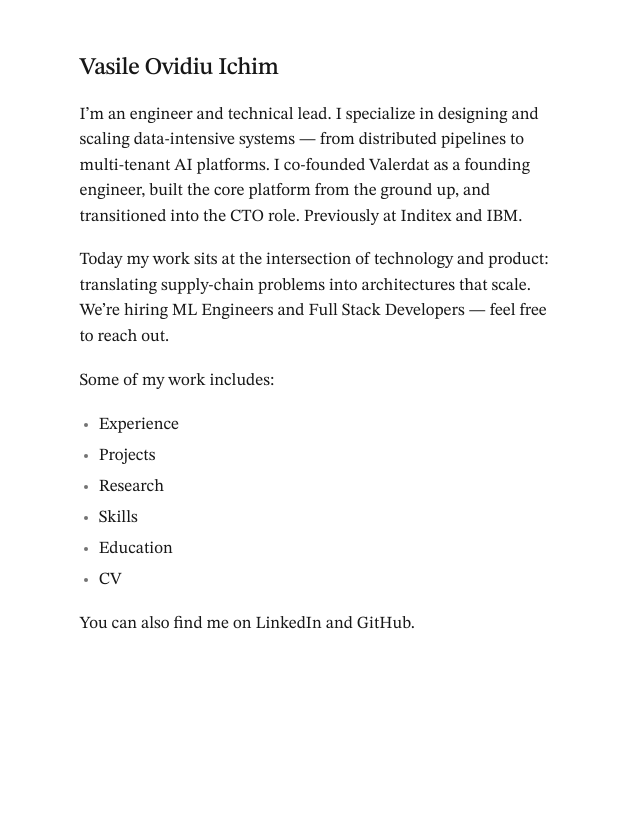
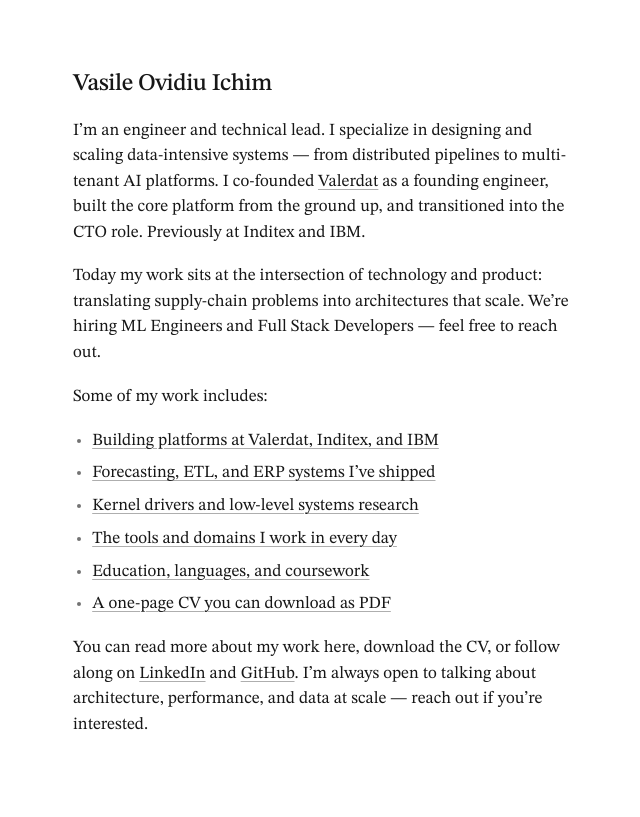
Before and after one commit to zabbix-byte/cv, a Django app: page / in a window 1280 px wide. Shown: the whole page, without its empty margins (319-959 px from the left). Before the commit the page ends 629 px from the top, so only its background shows below. Run offline with Django 5.2, Linux system fonts and the light colour scheme.

Commit message:
feat: Revise homepage content and enhance CSS styles for improved readability and design
- Updated homepage links to provide more descriptive text for better context.
- Adjusted CSS styles for links and page layout, including new text decoration properties for improved visual hierarchy.
- Increased padding and margin values for a more spacious layout and better user experience.
- Enhanced overall styling consistency across sections, including byline and section list links.

```diff
--- a/static/css/style.css
+++ b/static/css/style.css
@@ -32,8 +32,8 @@
   --surface: #fafafa;
   --ring: #a1a1a1;
   --code-bg: #1a1b26;
-  --measure: 65ch;
-  --page-pad: clamp(1.25rem, 4vw, 2rem);
+  --measure: 36rem;
+  --page-pad: clamp(1.25rem, 5vw, 2.5rem);
   --font: "STIX Two Text", Georgia, "Times New Roman", serif;
   --mono: ui-monospace, SFMono-Regular, Menlo, Consolas, monospace;
 }
@@ -77,13 +77,14 @@ body {
 
 a {
   color: inherit;
-  text-decoration: none;
+  text-decoration: underline;
+  text-decoration-thickness: 1px;
+  text-underline-offset: 3px;
+  text-decoration-color: color-mix(in srgb, var(--fg) 35%, transparent);
 }
 
 a:hover {
-  text-decoration: underline;
-  text-underline-offset: 3px;
-  text-decoration-thickness: 1px;
+  text-decoration-color: var(--fg);
 }
 
 a:focus-visible {
@@ -137,9 +138,12 @@ a:focus-visible {
 
 /* —— Page —— */
 .page {
+  width: 100%;
   max-width: var(--measure);
-  margin: 0 auto;
-  padding: 3.5rem var(--page-pad) 5rem;
+  margin-left: auto;
+  margin-right: auto;
+  padding: 4.5rem var(--page-pad) 5rem;
+  box-sizing: border-box;
 }
 
 .page h1 {
@@ -178,13 +182,15 @@ a:focus-visible {
 
 .byline a {
   color: var(--muted);
-  text-decoration: none;
+  text-decoration: underline;
+  text-decoration-thickness: 1px;
+  text-underline-offset: 3px;
+  text-decoration-color: color-mix(in srgb, var(--muted) 50%, transparent);
 }
 
 .byline a:hover {
   color: var(--fg);
-  text-decoration: underline;
-  text-underline-offset: 3px;
+  text-decoration-color: var(--fg);
 }
 
 .page p {
@@ -233,16 +239,18 @@ a:focus-visible {
 }
 
 .section-list li {
-  margin: 0 0 0.35rem;
+  margin: 0 0 0.45rem;
 }
 
 .section-list a {
-  text-decoration: none;
+  text-decoration: underline;
+  text-decoration-thickness: 1px;
+  text-underline-offset: 3px;
+  text-decoration-color: color-mix(in srgb, var(--fg) 35%, transparent);
 }
 
 .section-list a:hover {
-  text-decoration: underline;
-  text-underline-offset: 3px;
+  text-decoration-color: var(--fg);
 }
 
 /* —— Experience / roles —— */
--- a/templates/pages/home.html
+++ b/templates/pages/home.html
@@ -17,19 +17,20 @@
 
   <p>Some of my work includes:</p>
   <ul class="section-list">
-    <li><a href="{% url 'experience' %}">Experience</a></li>
-    <li><a href="{% url 'projects' %}">Projects</a></li>
-    <li><a href="{% url 'research' %}">Research</a></li>
-    <li><a href="{% url 'skills' %}">Skills</a></li>
-    <li><a href="{% url 'education' %}">Education</a></li>
-    <li><a href="{% url 'download_cv_pdf' %}">CV</a></li>
+    <li><a href="{% url 'experience' %}">Building platforms at Valerdat, Inditex, and IBM</a></li>
+    <li><a href="{% url 'projects' %}">Forecasting, ETL, and ERP systems I’ve shipped</a></li>
+    <li><a href="{% url 'research' %}">Kernel drivers and low-level systems research</a></li>
+    <li><a href="{% url 'skills' %}">The tools and domains I work in every day</a></li>
+    <li><a href="{% url 'education' %}">Education, languages, and coursework</a></li>
+    <li><a href="{% url 'download_cv_pdf' %}">A one-page CV you can download as PDF</a></li>
   </ul>
 
   <p>
-    You can also find me on
+    You can read more about my work here, download the CV, or follow along on
     <a href="https://www.linkedin.com/in/zabbix-byte/" target="_blank" rel="noopener">LinkedIn</a>
     and
     <a href="https://github.com/zabbix-byte" target="_blank" rel="noopener">GitHub</a>.
+    I’m always open to talking about architecture, performance, and data at scale — reach out if you’re interested.
   </p>
 </article>
 {% endblock %}
```
